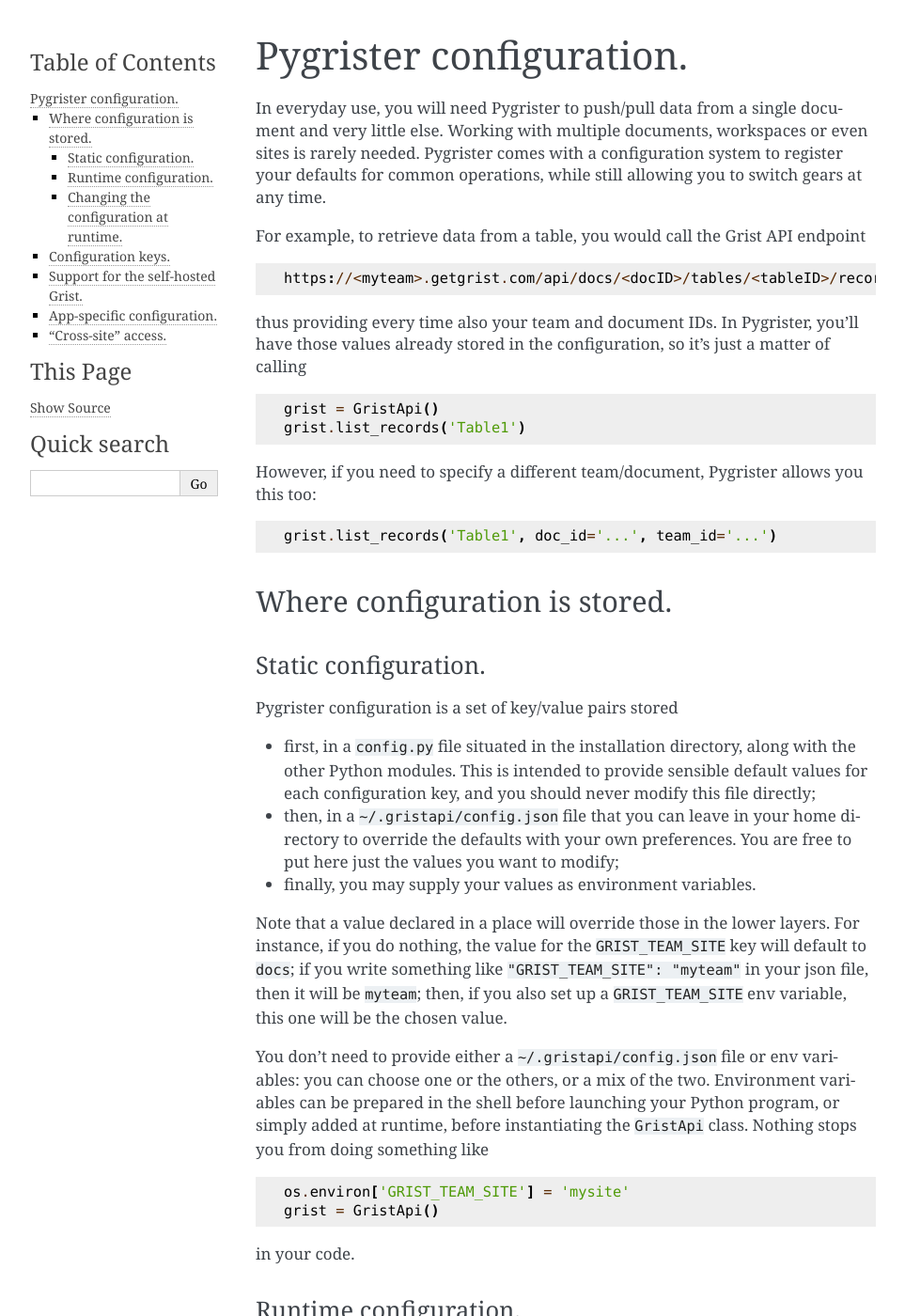
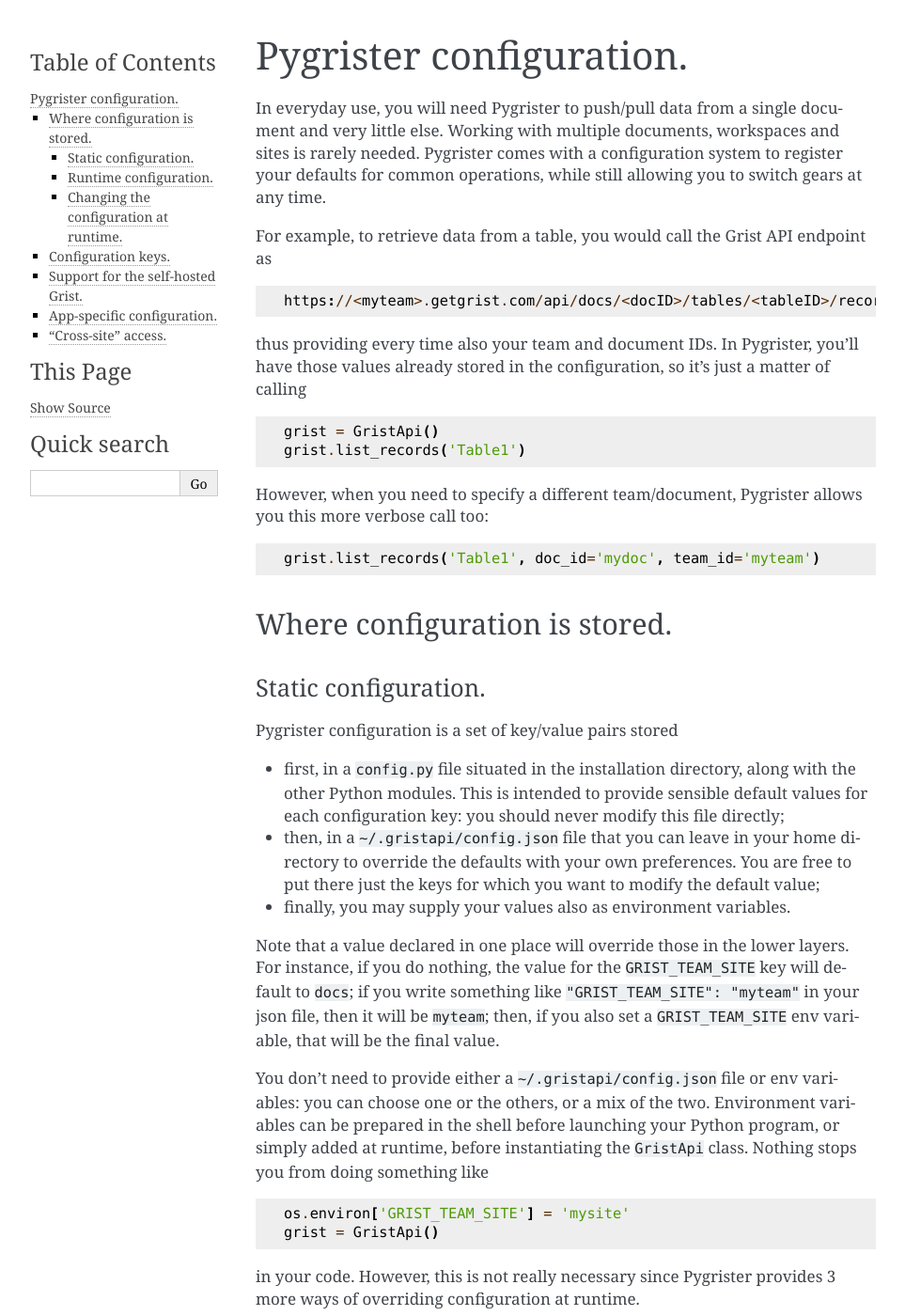
Before and after one commit to ricpol/pygrister, a Sphinx documentation site: the page built from doc/conf.rst, in a window 1280 px wide and 1400 px high. Shown: the whole window at 94% size, without its empty margins (148-1111 px from the left). Built offline with Sphinx 7.4.7, drawn with Linux system fonts in a browser that asks for light colours; some of the changed text lies outside the part shown.

Commit message:
tweaks in docs

```diff
--- a/doc/conf.rst
+++ b/doc/conf.rst
@@ -3,12 +3,12 @@ Pygrister configuration.
 
 In everyday use, you will need Pygrister to push/pull data from a single
 document and very little else. Working with multiple documents, workspaces
-or even sites is rarely needed. Pygrister comes with a configuration system
+and sites is rarely needed. Pygrister comes with a configuration system
 to register your defaults for common operations, while still allowing you to
 switch gears at any time.
 
 For example, to retrieve data from a table, you would call the Grist API
-endpoint ::
+endpoint as ::
 
     https://<myteam>.getgrist.com/api/docs/<docID>/tables/<tableID>/records
 
@@ -19,10 +19,10 @@ of calling ::
     grist = GristApi()
     grist.list_records('Table1')
 
-However, if you need to specify a different team/document, Pygrister
-allows you this too::
+However, when you need to specify a different team/document, Pygrister
+allows you this more verbose call too::
 
-    grist.list_records('Table1', doc_id='...', team_id='...')
+    grist.list_records('Table1', doc_id='mydoc', team_id='myteam')
 
 
 Where configuration is stored.
@@ -35,19 +35,19 @@ Pygrister configuration is a set of key/value pairs stored
 
 - first, in a ``config.py`` file situated in the installation directory,
   along with the other Python modules. This is intended to provide sensible
-  default values for each configuration key, and you should never modify this
+  default values for each configuration key: you should never modify this
   file directly;
 - then, in a ``~/.gristapi/config.json`` file that you can leave in your home
   directory to override the defaults with your own preferences. You are free
-  to put here just the values you want to modify;
-- finally, you may supply your values as environment variables.
+  to put there just the keys for which you want to modify the default value;
+- finally, you may supply your values also as environment variables.
 
-Note that a value declared in a place will override those in the lower
+Note that a value declared in one place will override those in the lower
 layers. For instance, if you do nothing, the value for the ``GRIST_TEAM_SITE``
 key will default to ``docs``; if you write something like
 ``"GRIST_TEAM_SITE": "myteam"`` in your json file, then it will be ``myteam``;
-then, if you also set up a ``GRIST_TEAM_SITE`` env variable, this one will be
-the chosen value.
+then, if you also set a ``GRIST_TEAM_SITE`` env variable, that will be
+the final value.
 
 You don't need to provide either a ``~/.gristapi/config.json`` file or env
 variables: you can choose one or the others, or a mix of the two. Environment
@@ -58,14 +58,13 @@ Nothing stops you from doing something like ::
     os.environ['GRIST_TEAM_SITE'] = 'mysite'
     grist = GristApi()
 
-in your code.
+in your code. However, this is not really necessary since Pygrister provides
+3 more ways of overriding configuration at runtime.
 
 Runtime configuration.
 ^^^^^^^^^^^^^^^^^^^^^^
 
-However, Pygrister provides 3 more ways of overriding configuration at runtime.
-
-First, you may pass an optional ``config`` parameter to the ``GristApi``
+At runtime, you may pass an optional ``config`` parameter to the ``GristApi``
 constructor, to override any "static" configuration previously defined::
 
     grist = GristApi(config={'GRIST_TEAM_SITE': 'mysite'})
@@ -87,14 +86,15 @@ will fetch records from a table in your current working document (as per config)
 If you need to quickly pull data from another document just once, there's no
 need to change your configuration: a simple ::
 
-    st_code, res = grist.list_records('another_table', doc_id='......')
+    st_code, res = grist.list_records('another_table', doc_id='another_doc')
 
 will do the trick.
 
 The function ``api.get_config`` returns the current "static" configuration,
 i.e. taking into account only the json files and environment variables. At
 runtime, you may inspect the variable ``GristApi._config`` to know the "real",
-actual configuration in use.
+actual configuration in use (the function ``GristApi.inspect`` will also
+output the configuration among other things).
 
 Changing the configuration at runtime.
 ^^^^^^^^^^^^^^^^^^^^^^^^^^^^^^^^^^^^^^
@@ -143,7 +143,7 @@ currently defined, and their default values::
         'GRIST_SAFEMODE': 'N',
     }
 
-**Please note**: configuration values *must* be non-empty strings. If you
+**Please note**: configuration values *must be non-empty strings*. If you
 don't need a config key, just leave the default value as it is: do not
 override it with an empty string!
 
@@ -177,12 +177,18 @@ no writing API calls will be allowed.
 
 *Note*: extensions and subclasses may add other config keys as needed.
 Pygrister will incorporate them in the design explained here.
+For instance, our test suite adds a ``GRIST_TEST_RUN_USER_TESTS`` key, to
+allow running user creation tests: this is, in fact, a "user-defined" key
+that is needed and processed only by the test suite.
 
 Support for the self-hosted Grist.
 ----------------------------------
 
-The Grist API works the same way for both the regular Grist SaaS and the
+The Grist API works the same way for both the regular SaaS Grist and the
 self-managed version - and so does Pygrister.
+
+To learn about the self-hosted version of Grist read the
+`Grist documentation <https://support.getgrist.com/self-managed>`_.
 
 If you want to use Pygrister with a self-hosted Grist instance, you need to
 set up a few more configuration options.
@@ -229,23 +232,22 @@ file and load it at runtime::
 
     grist = GristApi(config=myconfig)
 
-If you change things, and then you need to come back to your starting config,
+If you change things, and then you need to revert to your starting config,
 then you just have to call ::
 
     grist.reconfig(config=myconfig)
-
 
 "Cross-site" access.
 --------------------
 
 We call it a cross-site access when you try reaching an object belonging to a
-team site "from" a different team site, i.e. calling
+team site "from" a different team site, that is, calling
 ``https://mysite.getgrist.com/api/...`` to reach something that does not belong
 to ``mysite``.
 
 The general rule, here, is that all the ``/docs`` APIs do not allow cross-site
-operations, while other endpoints are fine. For example, trying to reach a
-document ``https://<site>.getgrist.com/api/docs/<doc_id>`` will result in an
+operations, while other endpoints are fine with it. For example, trying to reach
+a call to ``https://<site>.getgrist.com/api/docs/<doc_id>`` will result in an
 HTTP 404 if ``<doc_id>`` does not belong to ``<site>``. On the other hand,
 something like ``https://<site>.getgrist.com/api/workspaces/<ws_id>`` will work,
 even if the workspace is not in ``<site>``.
```
Also changed, not shown: other parts of doc/conf.rst (+8 -11 lines), doc/intro.rst (+23 -17 lines), doc/misc.rst (+14 -13 lines), doc/scim.rst (+18 -18 lines), doc/types.rst (+21 -24 lines), readme.rst (+4 -9 lines).
